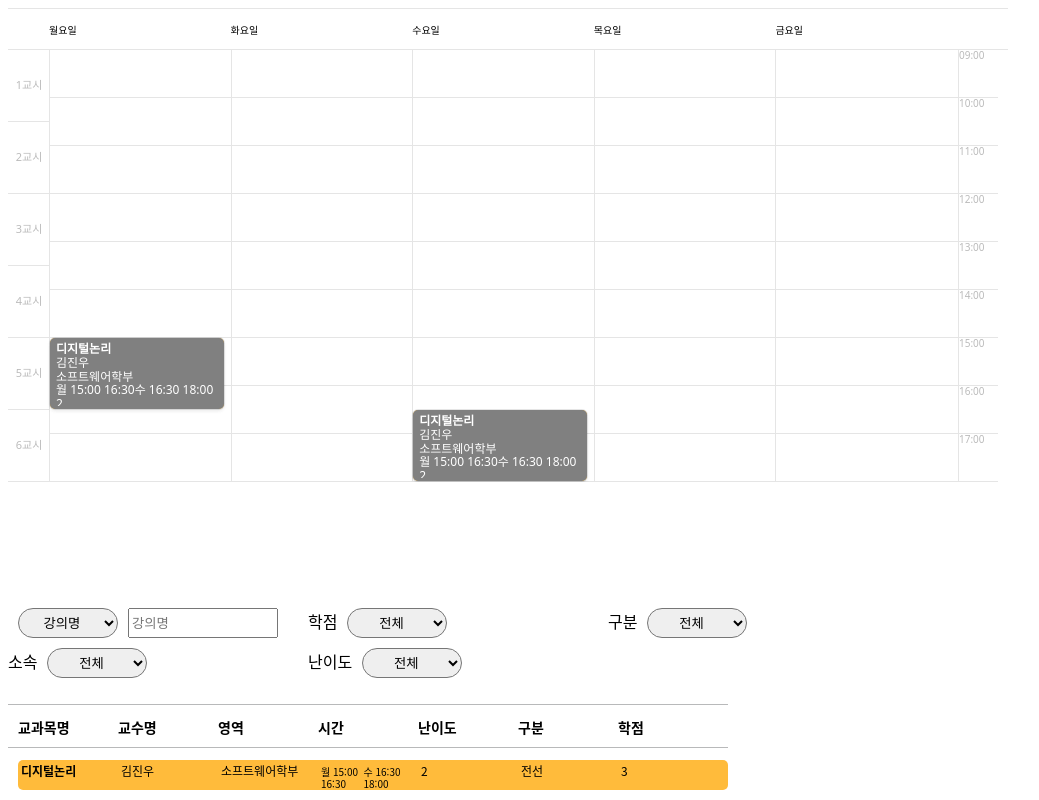
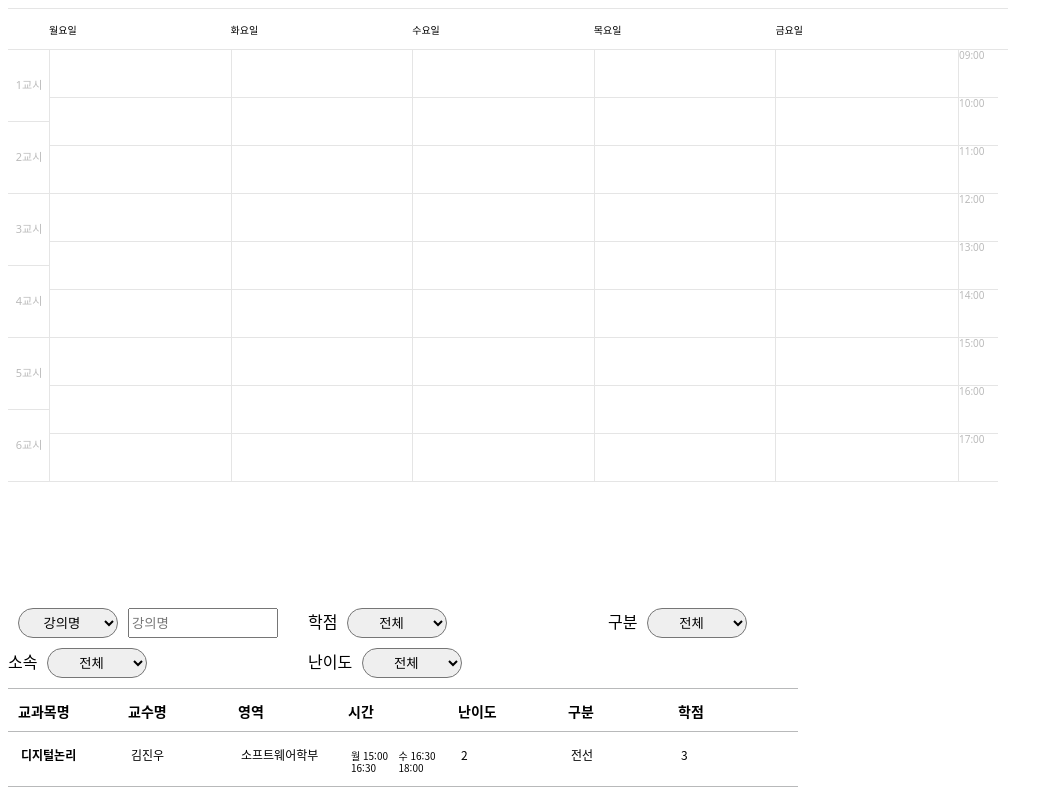
Before and after one commit to 19-21-40/KLtime_FrontEnd, a React (Create React App) app: page / in a window 1280 px wide. Shown: the top 800 px of the page, without its empty margins (0-1039 px from the left). Built offline with nearby package versions, Linux system fonts and the light colour scheme.

Commit message:
feat:0720 update

```diff
--- a/src/components/Lecture.js
+++ b/src/components/Lecture.js
@@ -1,5 +1,6 @@
+import { isDisabled } from "@testing-library/user-event/dist/utils";
 import PropTypes from "prop-types";
-import { useState } from "react";
+import { useEffect, useState } from "react";
 import styles from "./Lecture.module.css"
 
 function Lecture({
@@ -17,10 +18,17 @@ function Lecture({
     top = "",
     backgroundColor = "rgb(255, 187, 59)",
     isCardMode,
+    isListMode,//수정
     onClick,
     onCancleClick,
+    onHovered//추가
 }) {
     const [isOnHovered, setIsOnHovered] = useState(false);
+    const [Clicked,setClicked]=useState(false);
+
+    useEffect(()=>{
+        if(isListMode) onHovered(isOnHovered);
+    },[isOnHovered]);
 
 
 
@@ -39,26 +47,47 @@ function Lecture({
                 opacity: '1',
                 zIndex: '0',
             }:{}} //#####맨마지막에 뒤집을것
-            onMouseEnter={() => setIsOnHovered(true)}
-            onMouseLeave={() => setIsOnHovered(false)}
+            onMouseEnter={() => {
+                setIsOnHovered(true);
+
+                // console.log(hoveredLecture);
+            }}
+            onMouseLeave={() => {
+                setIsOnHovered(false);
+
+                // console.log(hoveredLecture);
+            }}
+            onClick={Clicked?()=>{}: //false에서 오류떠서 수정
+                ()=>{
+                    onClick();
+                    setClicked(true);
+                    }}
         >
             <div className={styles.selectedTimeContent}
-                style={{
+            // isCardMode이름 바꾸기
+                style={isCardMode?{
                     height:'100%',
                     borderRadius:'5px',
                     backgroundColor:isOnHovered?'rgba(55,53,47,0.25)':backgroundColor
+                }:{backgroundColor:
+                    Clicked? 'rgba(190, 190, 191, 0.8)':(isOnHovered?"#f8f8f8":'white')
                 }}
                 >
                 <div className={isCardMode?styles.time:styles.linecontent}>
                     <div>
                         <strong>{lectureName}</strong>
+                        {isListMode?
+                        <></>
+                        :
                         <button
-                            className={styles.LectureDelBtn}
-                            style={{
-                                display: isOnHovered ? '' : 'none'
-                            }}
-                            onClick={()=>onCancleClick(id)} //#####
+                        className={styles.LectureDelBtn}
+                        style={{
+                            display: isOnHovered ? '' : 'none'
+                        }}
+                        onClick={()=>onCancleClick(id)} //#####
                         >x</button>
+                        }
+
                     </div>
                     <div>
                         {professor}
--- a/src/components/Lecture.module.css
+++ b/src/components/Lecture.module.css
@@ -50,16 +50,22 @@
     background: #228be6;
 } */
 
+.linecontent{
+    /* 추가 */
+    border-top: 1px solid rgba(167, 168, 169, 0.8);
+    padding: 12px 0 12px 10px;
+}
 
 /* 추가 */
 .lineList .linecontent div{
-    width: 100px;
+    width: 110px;
     overflow: hidden;
     padding: 1px 0 0 3px;
     font-size: 12px;
     /* float: left; */
     display: inline-flex;
     padding-right: 12px;
+
 }
 
 .lineList span{
--- a/src/components/LectureList.js
+++ b/src/components/LectureList.js
@@ -5,41 +5,24 @@ import styles from "./LectureList.module.css";
 function LectureList({
     searchedLectures,
     setSelectedLectures,
-    setHoveredLecture
+    setHoveredLecture,
 }) {
-  // const [timeList,setTimeList]=useState([]);
-  // setTimeList(test);
 
-  const onMouseOver = (index,event,Selected) => {
-    if(!Selected[index]){
-        // setHoveredLecture(searchedLectures[index]);
-        event.currentTarget.style.background = "#f8f8f8";
-    }
+  const [isCardMode,setIsCardMode]=useState(false);
+
+
+  const onClick = (index,event) => {
+    setSelectedLectures((current) => [...current, searchedLectures[index]]);
   };
-  const onMouseOut = (index,event,Selected) => {
-    if(!Selected[index]){
-        // setHoveredLecture();
-        event.currentTarget.style.background = "white";
-    }
-  };
-  const [isCardMode,setIsCardMode]=useState(false);
-  const [Selected,setSelected]=useState(searchedLectures.map((totalLecture,index)=>false));
-//   console.log(Selected);
-  const onClick = (index,event,Selected) => {
-    setSelectedLectures((current) => [...current, searchedLectures[index]]);
-    // setSelected(Selected[index]=true);//오류뜸...
-    console.log(event);
-    // event.currentTarget.style.background = "grey";
-  };
-//   const onChildClick=(e)=>{
-//     e.stopPropagation();
-//   }
+
+  const onHovered=(index,isOnHovered)=>{
+    if(isOnHovered) setHoveredLecture(searchedLectures[index]);
+    else setHoveredLecture();
+  }
 
   return (
     <div className={isCardMode ? styles.cardList : styles.lineList}>
-      <ul>
-        <div>
-        <li className={styles.lineTablehead}>
+        <div className={styles.lineTablehead}>
           <span>
             <strong>교과목명</strong>
           </span>
@@ -61,7 +44,6 @@ function LectureList({
           <span>
             <strong>학점</strong>
           </span>
-        </li>
         </div>
         <div style={
             {overflowY: 'scroll',
@@ -69,31 +51,27 @@ function LectureList({
         }}
         >
             {searchedLectures.map((totalLecture, index) => (
-            <li
-                key={index}
-                onMouseOver={(event)=>onMouseOver(index,event,Selected)}
-                onMouseOut={(event)=>onMouseOut(index,event,Selected)}
-                onClick={(event) => onClick(index,event,Selected)}
-            >
+
                 <Lecture
                 key={totalLecture.id} //
                 isCardMode={isCardMode}
-                // onClick={onClick}
+                isListMode={true}//수정
+                onClick={(event) => onClick(index,event)}
                 id={totalLecture.id}
                 lectureName={totalLecture.lectureName}
                 professor={totalLecture.professor}
-                department={totalLecture.department} //추가
-                lectureTimes={totalLecture.lectureTimes} //수정
+                department={totalLecture.department}
+                lectureTimes={totalLecture.lectureTimes}
                 level={totalLecture.level}
-                section={totalLecture.section} //수정
+                section={totalLecture.section}
                 credit={totalLecture.credit}
                 notes={totalLecture.notes}
+                onHovered={(isOnHovered)=>onHovered(index,isOnHovered)}//수정
                 />
-            </li>
             ))}
         </div>
 
-      </ul>
+      {/* </ul> */}
     </div>
   );
 }
--- a/src/components/LectureList.module.css
+++ b/src/components/LectureList.module.css
@@ -1,6 +1,6 @@
 .lineList{
-  /* 10+700+10 */
-  width: 720px;
+  /* 10+770+10 */
+  width: 790px;
 }
 
 .lineList ul{
@@ -9,11 +9,13 @@
 }
 
 .lineTablehead{
-
+  font-size: 16px;
+  border-top: 1px solid rgba(167, 168, 169, 0.8);
+  padding: 12px 0 12px 10px;
 }
 
 .lineTablehead span{
-  width: 100px;
+  width: 110px;
   /* float: left; */
   display: inline-flex;
   padding-right: 12px;
@@ -24,7 +26,7 @@
 /* 수정해야함 */
 .lineList li{
   /* background-color: blue; */
-  font-size: 16px;
+  /* font-size: 16px; */
   border-top: 1px solid rgba(167, 168, 169, 0.8);
   padding: 12px 0 12px 10px;
 }
--- a/src/components/TimeTable.js
+++ b/src/components/TimeTable.js
@@ -47,6 +47,7 @@ function TimeTable({
         'rgb(158, 95, 255)',
         'rgb(187, 220, 0)',
         'rgb(255, 64, 64)',
+        'red','green','blue','orange','yellow','pink','skyblue'
     ];
 
     const [seletedTable, SetSeletedTable] = useState({
@@ -59,17 +60,17 @@ function TimeTable({
         let maxDay = 5;
         let minTime = 9;
         let minPeriod = 2;
-        selectedLectures.forEach((lecture) => {
+        selectedLectures?.forEach((lecture) => {
             lecture.lectureTimes.forEach((time) => {
                 const dayIndex = dayNames.indexOf(time.day) + 1;
-                const timeIndex = time.startTime.split(":")[0];
+                const timeIndex = parseInt(time.startTime.split(":")[0]);
                 if (timeIndex < minTime) minTime = timeIndex;
                 if (dayIndex > maxDay) maxDay = dayIndex;
             })
         })
-        hoveredLecture.lectureTimes.forEach((time)=>{
+        hoveredLecture?.lectureTimes.forEach((time)=>{
             const dayIndex = dayNames.indexOf(time.day) + 1;
-            const timeIndex = time.startTime.split(":")[0];
+            const timeIndex = parseInt(time.startTime.split(":")[0]);
             if (timeIndex < minTime) minTime = timeIndex;
             if (dayIndex > maxDay) maxDay = dayIndex;
         })
@@ -81,8 +82,9 @@ function TimeTable({
             periods: periods.slice(minPeriod, 15)
         })
     }, [selectedLectures,hoveredLecture])
+
     const onClick=(e)=>{
-        console.log(e.currentTarget)
+        // console.log(e.currentTarget)
     }
     const onCancleClick = (id) => {
         if(window.confirm("강의를 삭제하시겠습니까?")){
@@ -197,7 +199,7 @@ function TimeTable({
                                             >
                                                 <div className={styles.timeTableDayBlock} style={{ marginRight: "8px" }}>
                                                     {
-
+                                                        selectedLectures?.length?
                                                         selectedLectures.map((lecture,index)=>(
                                                             lecture.lectureTimes.map((time)=>(
                                                                 day!==time.day?false:
@@ -208,6 +210,7 @@ function TimeTable({
                                                                 top={((timeToMinute(time.startTime)-(timeToMinute(seletedTable.times[0])))*0.8).toString()+'px'}
                                                                 backgroundColor={colors[index]}
                                                                 isCardMode={true}
+                                                                isListMode={false}//수정
                                                                 id={lecture.id}
                                                                 lectureName={lecture.lectureName}
                                                                 professor={lecture.professor}
@@ -219,13 +222,12 @@ function TimeTable({
                                                                 notes={lecture.notes}
                                                                 onClick={onClick}
                                                                 onCancleClick={onCancleClick}
-
                                                                 />
                                                             ))
-                                                        ))
+                                                        )):<></>
                                                     }
                                                     {
-                                                        hoveredLecture.lectureTimes.map((time)=>(
+                                                        hoveredLecture?.lectureTimes?.map((time)=>(
                                                             day!==time.day?false:
                                                             <Lecture
                                                             key={hoveredLecture.id}
@@ -233,6 +235,7 @@ function TimeTable({
                                                             height={((timeToMinute(time.endTime)-timeToMinute(time.startTime))*0.8-1).toString()+'px'}
                                                             top={((timeToMinute(time.startTime)-(timeToMinute(seletedTable.times[0])))*0.8).toString()+'px'}
                                                             isCardMode={true}
+                                                            isListMode={false}//수정
                                                             id={hoveredLecture.id}
                                                             lectureName={hoveredLecture.lectureName}
                                                             professor={hoveredLecture.professor}
@@ -242,7 +245,7 @@ function TimeTable({
                                                             section={hoveredLecture.section}
                                                             credit={hoveredLecture.credit}
                                                             notes={hoveredLecture.notes}
-                                                            backgroundColor='gray'
+                                                            backgroundColor='rgba(190, 190, 191, 0.8)'
                                                             />
                                                         ))
                                                     }
--- a/src/routes/MyTimeTable.js
+++ b/src/routes/MyTimeTable.js
@@ -117,10 +117,10 @@ function MyTimeTable() {
         },
     ];
 
-    const [selectedLectures,setSelectedLectures]=useState(test.slice(0,1));
+    const [selectedLectures,setSelectedLectures]=useState([]); //test.slice(0,1)
     const [totalLectures, setTotalLectures]=useState(test);
     const [searchedLectures, setSearchedLectures]=useState(test);
-    const [hoveredLecture,setHoveredLecture]=useState(test[0]);
+    const [hoveredLecture,setHoveredLecture]=useState(undefined);//수정?
 
     // useEffect(()=>{
     //     setSeletedLectures(test);
```
